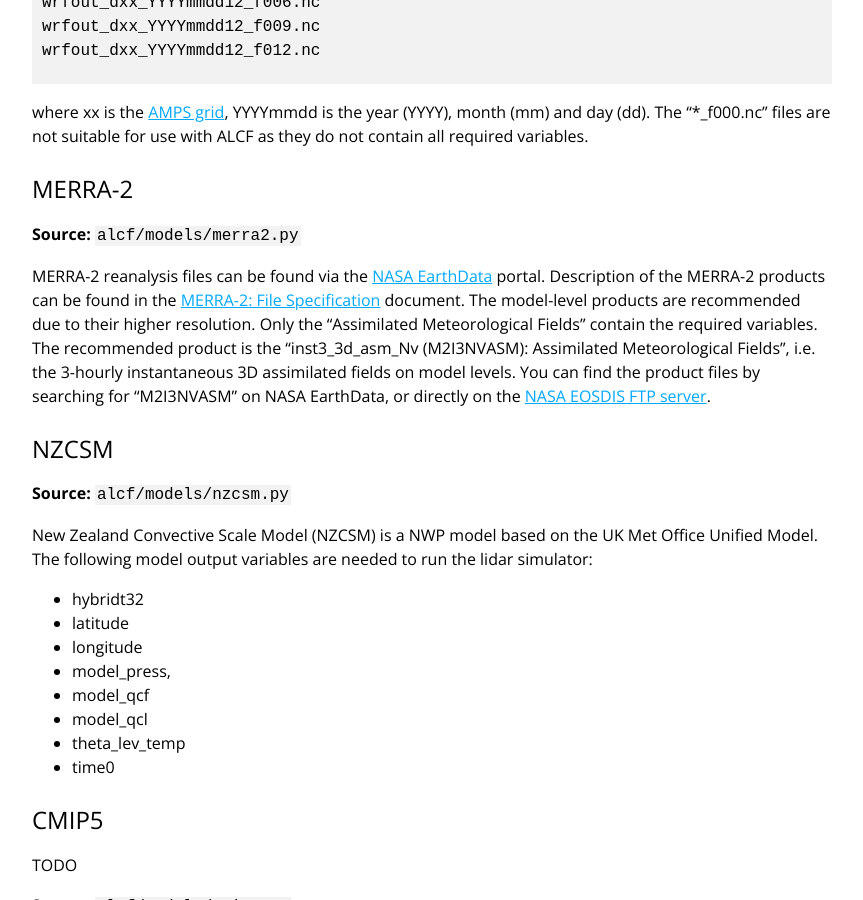
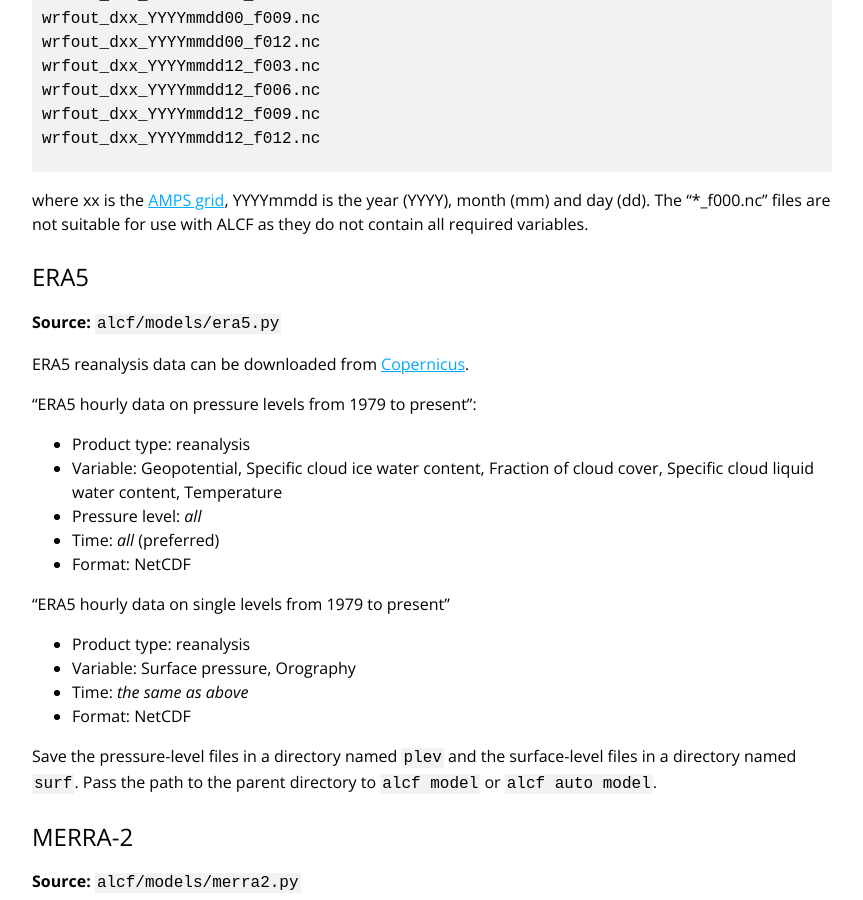
Before and after one commit to alcf-lidar/alcf-lidar.github.io, a Jekyll site: the page built from documentation/model_guide/index.md, in a window 1280 px wide and 900 px high, scrolled down 1064 px. Shown: the whole window, without its empty margins (208-1071 px from the left). Built offline with Jekyll 4.4.1, drawn with Linux system fonts in a browser that asks for light colours; some of the changed text lies outside the part shown.

Commit message:
Support for ERA5

```diff
--- a/documentation/model_guide/index.md
+++ b/documentation/model_guide/index.md
@@ -9,9 +9,14 @@ layout: default
 The following GCM, NWP models and reanalyses are supported:
 
 - [AMPS](http://www2.mmm.ucar.edu/rt/amps/)
+- [ERA5](https://www.ecmwf.int/en/forecasts/datasets/reanalysis-datasets/era5)
 - [MERRA2](https://gmao.gsfc.nasa.gov/reanalysis/MERRA-2/)
 - [NZCSM](https://www.nesi.org.nz/case-studies/improving-new-zealands-weather-forecasting-ability)
 - [UM](https://www.metoffice.gov.uk/research/approach/modelling-systems/unified-model/index)
+
+**Note:** The ERA-Interim reanalysis is not supported due to the required fields
+(mass fraction of cloud liquid water and ice in air) not available in the
+dataset.
 
 TODO:
 
@@ -44,6 +49,32 @@ output:
 where xx is the [AMPS grid](http://www2.mmm.ucar.edu/rt/amps/information/configuration/maps_2017101012/maps.html), YYYYmmdd is the year (YYYY), month (mm) and day (dd). The "*_f000.nc"
 files are not suitable for use with ALCF as they do not contain all required
 variables.
+
+
+### ERA5
+
+**Source:** `alcf/models/era5.py`
+
+ERA5 reanalysis data can be downloaded from [Copernicus](https://cds.climate.copernicus.eu/#!/search?text=ERA5&type=dataset).
+
+"ERA5 hourly data on pressure levels from 1979 to present":
+
+- Product type: reanalysis
+- Variable: Geopotential, Specific cloud ice water content, Fraction of cloud cover, Specific cloud liquid water content, Temperature
+- Pressure level: *all*
+- Time: *all* (preferred)
+- Format: NetCDF
+
+"ERA5 hourly data on single levels from 1979 to present"
+
+- Product type: reanalysis
+- Variable: Surface pressure, Orography
+- Time: *the same as above*
+- Format: NetCDF
+
+Save the pressure-level files in a directory named `plev` and the surface-level
+files in a directory named `surf`. Pass the path to the parent directory
+to `alcf model` or `alcf auto model`.
 
 ### MERRA-2
 
```
